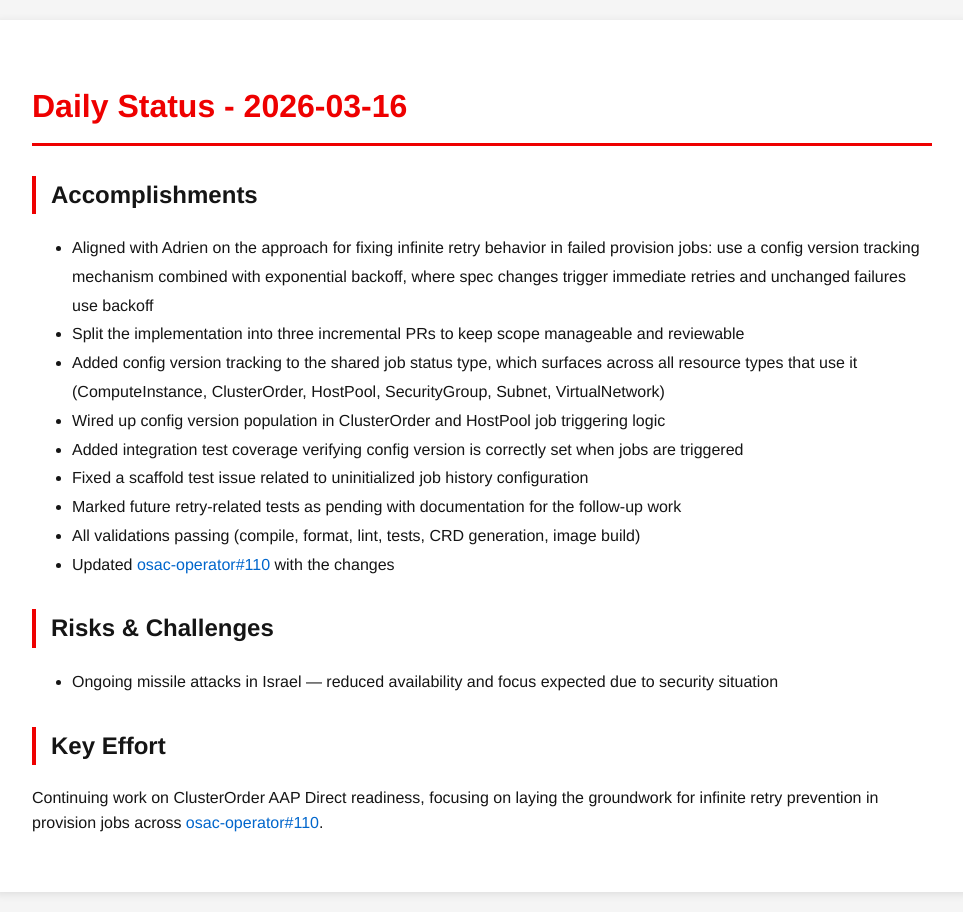
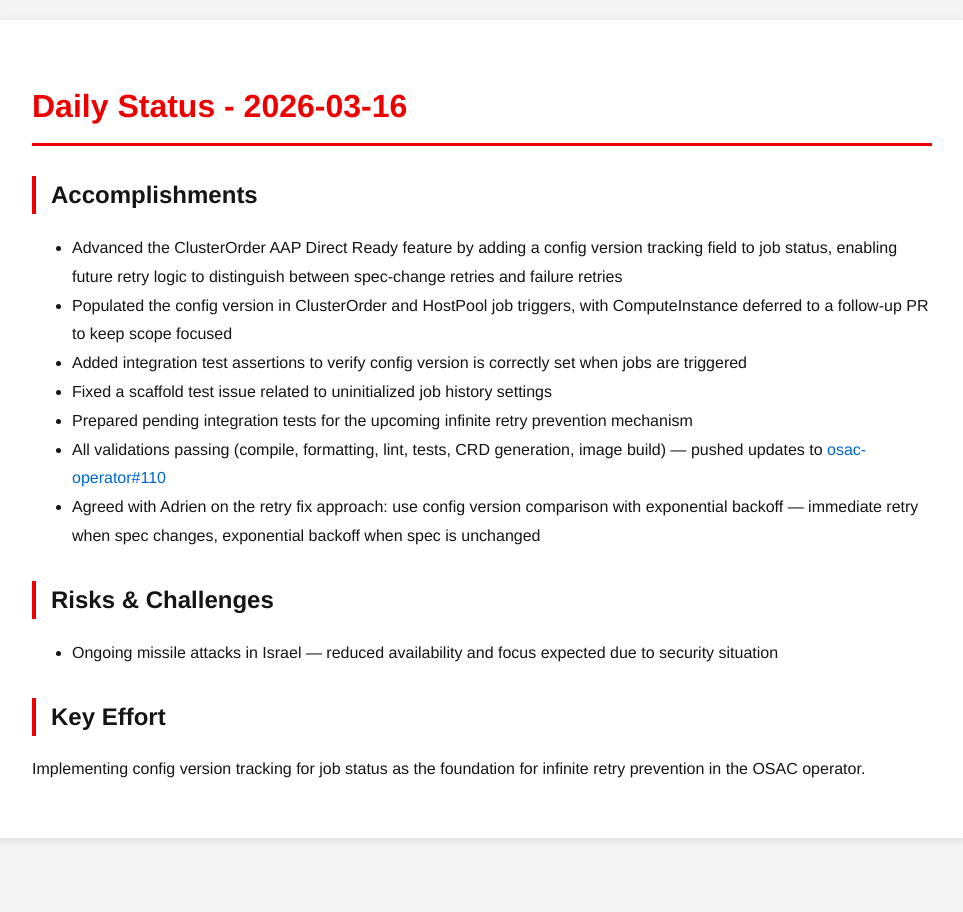
Before and after one commit to tzvatot/daily-status, a Jekyll site: the page built from 2026-03-16.md, in a window 1280 px wide. Shown: the whole page, without its empty margins (158-1121 px from the left). Built offline with Jekyll 4.4.1, drawn with Linux system fonts in a browser that asks for light colours.

Commit message:
Daily status update - 2026-03-16

```diff
--- a/2026-03-16.md
+++ b/2026-03-16.md
@@ -7,18 +7,16 @@
 # Daily Status - 2026-03-16
 
 ## Accomplishments
-- Aligned with Adrien on the approach for fixing infinite retry behavior in failed provision jobs: use a config version tracking mechanism combined with exponential backoff, where spec changes trigger immediate retries and unchanged failures use backoff
-- Split the implementation into three incremental PRs to keep scope manageable and reviewable
-- Added config version tracking to the shared job status type, which surfaces across all resource types that use it (ComputeInstance, ClusterOrder, HostPool, SecurityGroup, Subnet, VirtualNetwork)
-- Wired up config version population in ClusterOrder and HostPool job triggering logic
-- Added integration test coverage verifying config version is correctly set when jobs are triggered
-- Fixed a scaffold test issue related to uninitialized job history configuration
-- Marked future retry-related tests as pending with documentation for the follow-up work
-- All validations passing (compile, format, lint, tests, CRD generation, image build)
-- Updated [osac-operator#110](https://github.com/osac-project/osac-operator/pull/110) with the changes
+- Advanced the ClusterOrder AAP Direct Ready feature by adding a config version tracking field to job status, enabling future retry logic to distinguish between spec-change retries and failure retries
+- Populated the config version in ClusterOrder and HostPool job triggers, with ComputeInstance deferred to a follow-up PR to keep scope focused
+- Added integration test assertions to verify config version is correctly set when jobs are triggered
+- Fixed a scaffold test issue related to uninitialized job history settings
+- Prepared pending integration tests for the upcoming infinite retry prevention mechanism
+- All validations passing (compile, formatting, lint, tests, CRD generation, image build) — pushed updates to [osac-operator#110](https://github.com/osac-project/osac-operator/pull/110)
+- Agreed with Adrien on the retry fix approach: use config version comparison with exponential backoff — immediate retry when spec changes, exponential backoff when spec is unchanged
 
 ## Risks & Challenges
 - Ongoing missile attacks in Israel — reduced availability and focus expected due to security situation
 
 ## Key Effort
-Continuing work on ClusterOrder AAP Direct readiness, focusing on laying the groundwork for infinite retry prevention in provision jobs across [osac-operator#110](https://github.com/osac-project/osac-operator/pull/110).
+Implementing config version tracking for job status as the foundation for infinite retry prevention in the OSAC operator.
```
